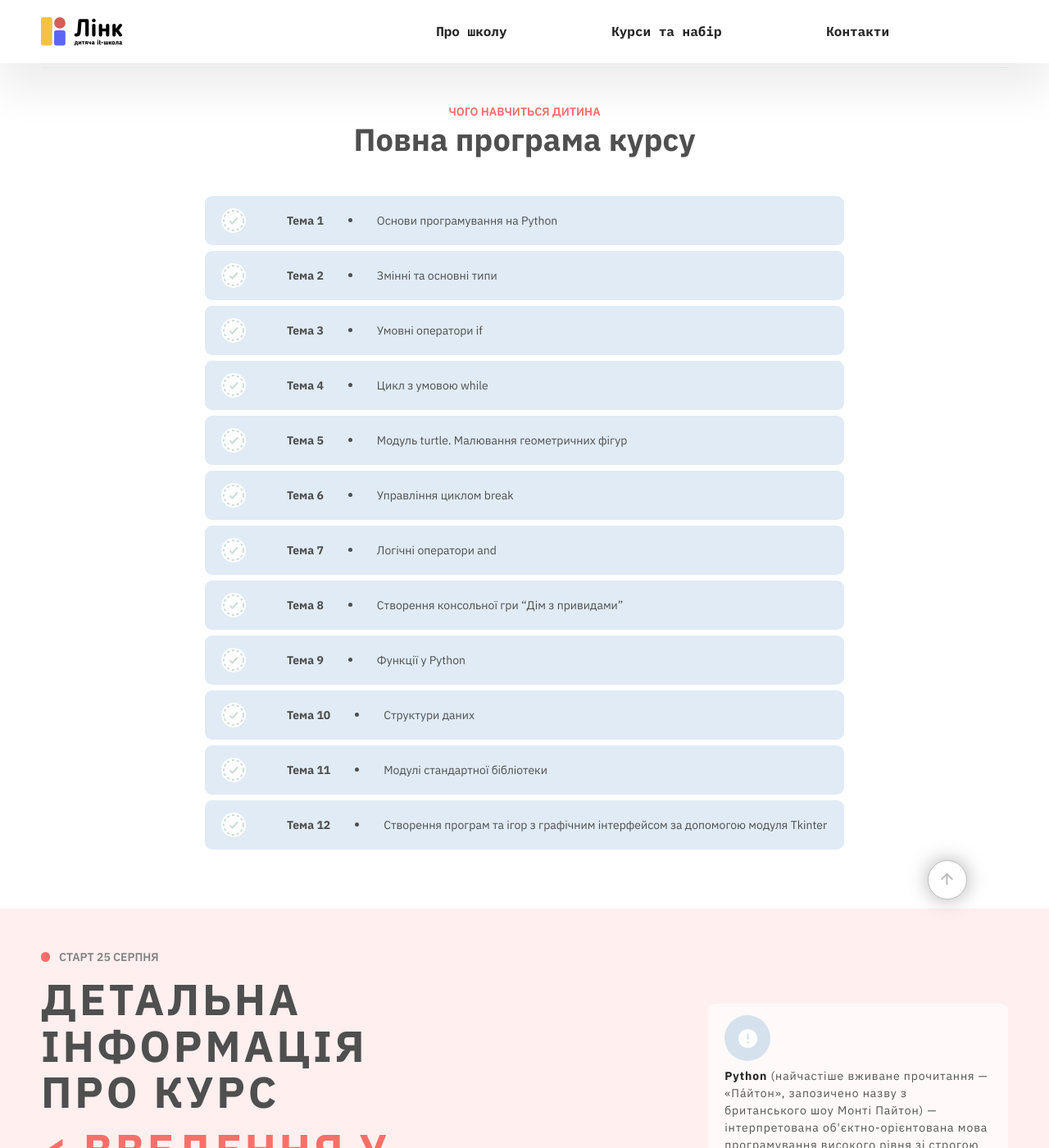
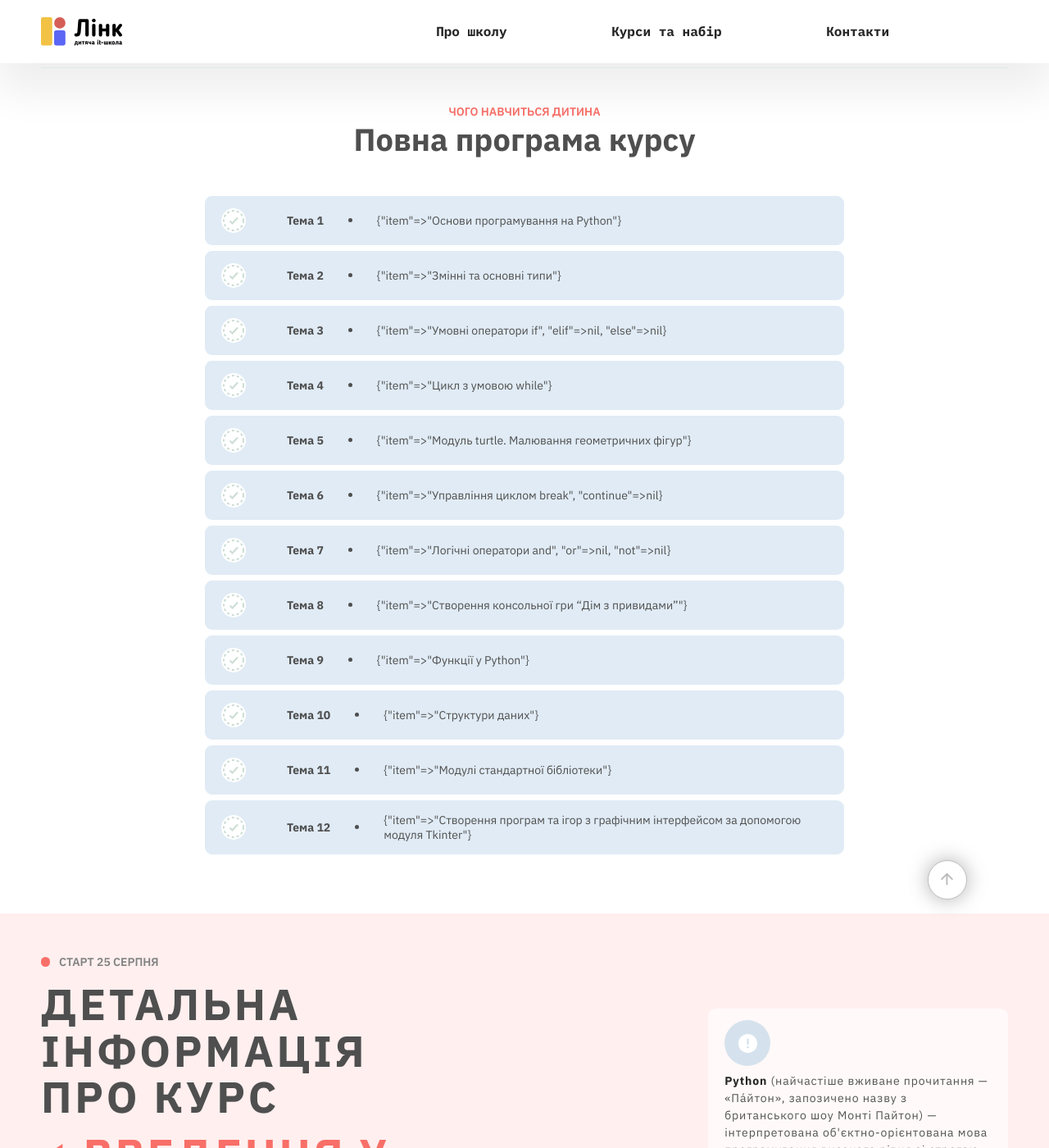
Before and after one commit to tfxoshchypok/linkit22, a Jekyll site: the page built from _courses/python3.html, in a window 1280 px wide and 1400 px high, scrolled down 895 px. Shown: the whole window at 82% size. Built offline with Jekyll 4.4.1, drawn with Linux system fonts in a browser that asks for light colours.

```diff
--- a/_layouts/course.html
+++ b/_layouts/course.html
@@ -80,7 +80,7 @@
             Тема {{ forloop.index }}
           </div>
           <p class="program-item__title">
-            {{ row.item }}
+            {{ row }}
           </p>
         </div>
       </div>
```
